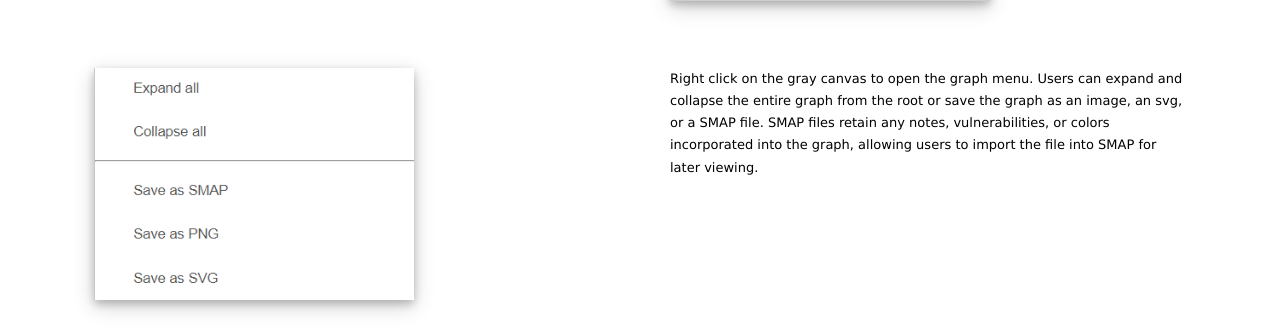
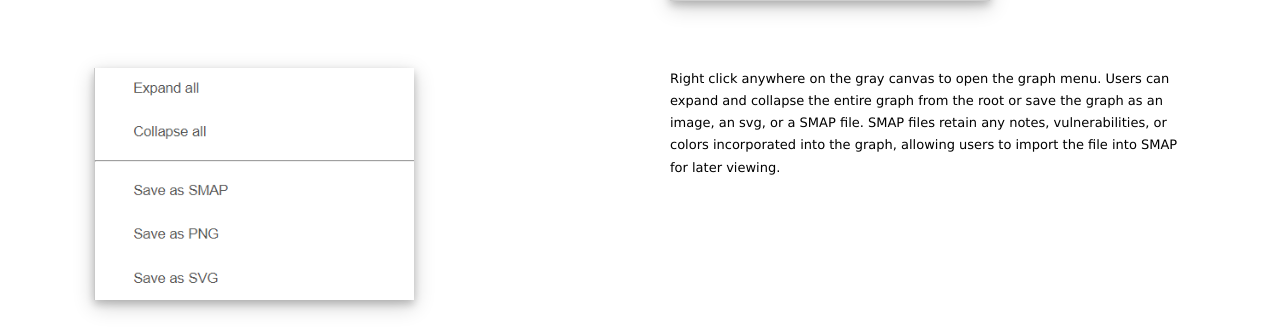
Before and after one commit to jthellin/SMAP_WEB, a Flask app: page /about in a window 1280 px wide. Shown: the part 1749-2085 px from the top of the page. Run offline with Flask 3, Linux system fonts and the light colour scheme; parts of the project's set-up code (start-up, migrations or seed data) failed here and were passed over.

Commit message:
Edited about

```diff
--- a/templates/about.html
+++ b/templates/about.html
@@ -75,7 +75,7 @@
         <img src="{{ url_for('static', filename='/images/graphMenu.png') }}" style = "width:25vw;height: auto;" class = "aboutimage" >
     </div>
     <div class="aboutright">
-        Right click on the gray canvas to open the graph menu. Users can expand and collapse the entire graph from the root
+        Right click anywhere on the gray canvas to open the graph menu. Users can expand and collapse the entire graph from the root
         or save the graph as an image, an svg, or a SMAP file. SMAP files retain any notes, vulnerabilities, or colors incorporated
          into the graph, allowing users to import the file into SMAP for later viewing.
     </div>
```
